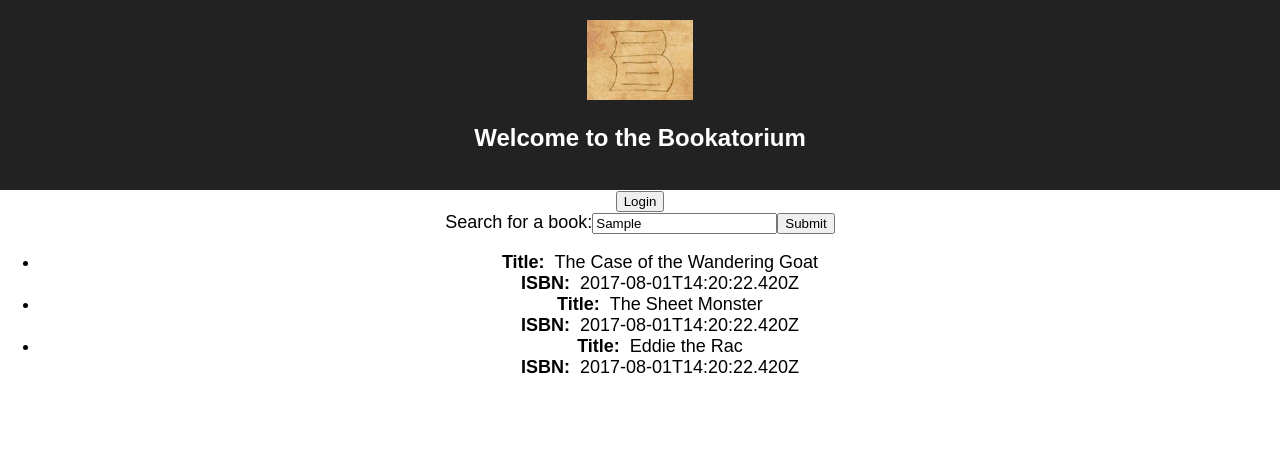
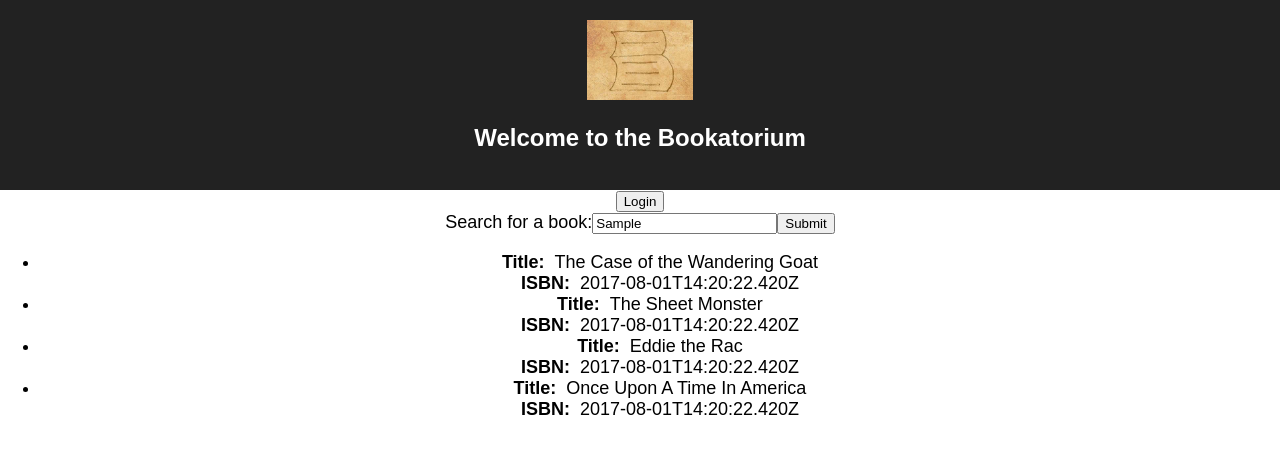
Before and after one commit to WorkinNTN/bookatorium, a React (Create React App) app: page / in a window 1280 px wide. Both pictures are taken after typing "Sample" into the empty fields and a click on the input "Submit". Shown: the top 454 px of the page. Built offline with nearby package versions, Linux system fonts and the light colour scheme.

Commit message:
Clicking on search list entry now displays detailed informationy

```diff
--- a/src/App.js
+++ b/src/App.js
@@ -1,7 +1,7 @@
 import React, { Component } from 'react';
 import logo from './logo.jpg';
 import './App.css';
-// import Book from './entities/book.js';
+import Book from './entities/book.js';
 import User from './entities/user.js';
 import BookSearch from './components/bookSearch.js';
 import SearchResults from './components/searchResults.js';
@@ -23,6 +23,7 @@ class App extends Component {
     }
 
     this.loadBooks = this.loadBooks.bind(this);
+    this.loadBook = this.loadBook.bind(this);
     this.loadUser = this.loadUser.bind(this);
     this.showUser = this.showUser.bind(this);
   }
@@ -30,6 +31,12 @@ class App extends Component {
   loadBooks(books) {
     this.setState({
       bookList: books,
+    })
+  }
+
+  loadBook(book) {
+    this.setState({
+      currentBook: book,
     })
   }
 
@@ -75,7 +82,8 @@ class App extends Component {
           </div>
           <div>
             <BookSearch onSelectedBooks={this.loadBooks}/>
-            <SearchResults books={this.state.bookList} />
+            <SearchResults books={this.state.bookList} onSelectedBook={this.loadBook}/>
+            <Book currentBook={this.state.currentBook} />
           </div>
 
         </div>
--- a/src/components/bookSearch.js
+++ b/src/components/bookSearch.js
@@ -23,6 +23,7 @@ class BookSearch extends Component {
             series: "Hank the Cowdog",
             seriesNo: 1,
             title: "The Case of the Wandering Goat",
+            yearPublished: 2010,
             isbn: new Date().toISOString(),
         },
         {
@@ -30,6 +31,7 @@ class BookSearch extends Component {
             series: "Hank the Cowdog",
             seriesNo: 2,
             title: "The Sheet Monster",
+            yearPublished: 2015,
             isbn: new Date().toISOString(),
         },
         {
@@ -37,6 +39,13 @@ class BookSearch extends Component {
             series: "Hank the Cowdog",
             seriesNo: 3,
             title: "Eddie the Rac",
+            yearPublished: 2017,
+            isbn: new Date().toISOString(),
+        },
+        {
+            id: 4,
+            title: "Once Upon A Time In America",
+            yearPublished: 1950,
             isbn: new Date().toISOString(),
         },
     ],)
--- a/src/components/searchResults.js
+++ b/src/components/searchResults.js
@@ -2,26 +2,27 @@ import React, { Component } from 'react';
 import Book from '../entities/book.js';
 
 class SearchResults extends Component {
+    bookPicked(selectedBook) {
+        this.props.onSelectedBook(selectedBook);
+    }
 
     render () {
         const books = this.props.books;
-    const listItems = (books === null) ? (null) : books.map((book) =>
-        // Correct! Key should be specified inside the array.
-        <ListItem key={book.id}
-                book={book} />
-    );
+        let listItems = null
+        if (books)
+        {
+            listItems = books.map((book) =>
+            <span key={book.id}>
+                <li onClick={this.bookPicked.bind(this, book)}><Book currentBook={book} srchResult/></li>
+            </span> );
+        }
 
         return (
           <ul>
             {listItems}
           </ul>
-    )
+        );
     }
 }
 
-function ListItem({book}) {
-  // Correct! There is no need to specify the key here:
-  return (<li id={'sr' + book.id}><Book currentBook={book} srchResult/></li>);
-}
-
 export default SearchResults;
--- a/src/entities/book.js
+++ b/src/entities/book.js
@@ -12,6 +12,24 @@ class Book extends Component {
             {
                 (!emptyBook) &&
                 <span>
+                    {
+                        (!srchResult) &&
+                        <div>
+                            {
+                                (this.props.currentBook.series) &&
+                                <span>
+                                <div>
+                                    <span style={{fontWeight:"bold"}}>Series:</span>
+                                    <span style={{paddingLeft:"10px"}}>{this.props.currentBook.series}</span>
+                                </div>
+                                <div>
+                                    <span style={{fontWeight:"bold"}}>Series #:</span>
+                                    <span style={{paddingLeft:"10px"}}>{this.props.currentBook.seriesNo}</span>
+                                </div>
+                                </span>
+                            }
+                        </div>
+                    }
                     <div>
                         <span style={{fontWeight:"bold"}}>Title:</span>
                         <span style={{paddingLeft:"10px"}}>{this.props.currentBook.title}</span>
@@ -23,7 +41,8 @@ class Book extends Component {
                     {
                         (!srchResult) &&
                         <div>
-
+                            <span style={{fontWeight:"bold"}}>Year Published:</span>
+                            <span style={{paddingLeft:"10px"}}>{this.props.currentBook.yearPublished}</span>
                         </div>
                     }
                 </span>
```
Lines whose indentation alone changed are shown as unchanged.
